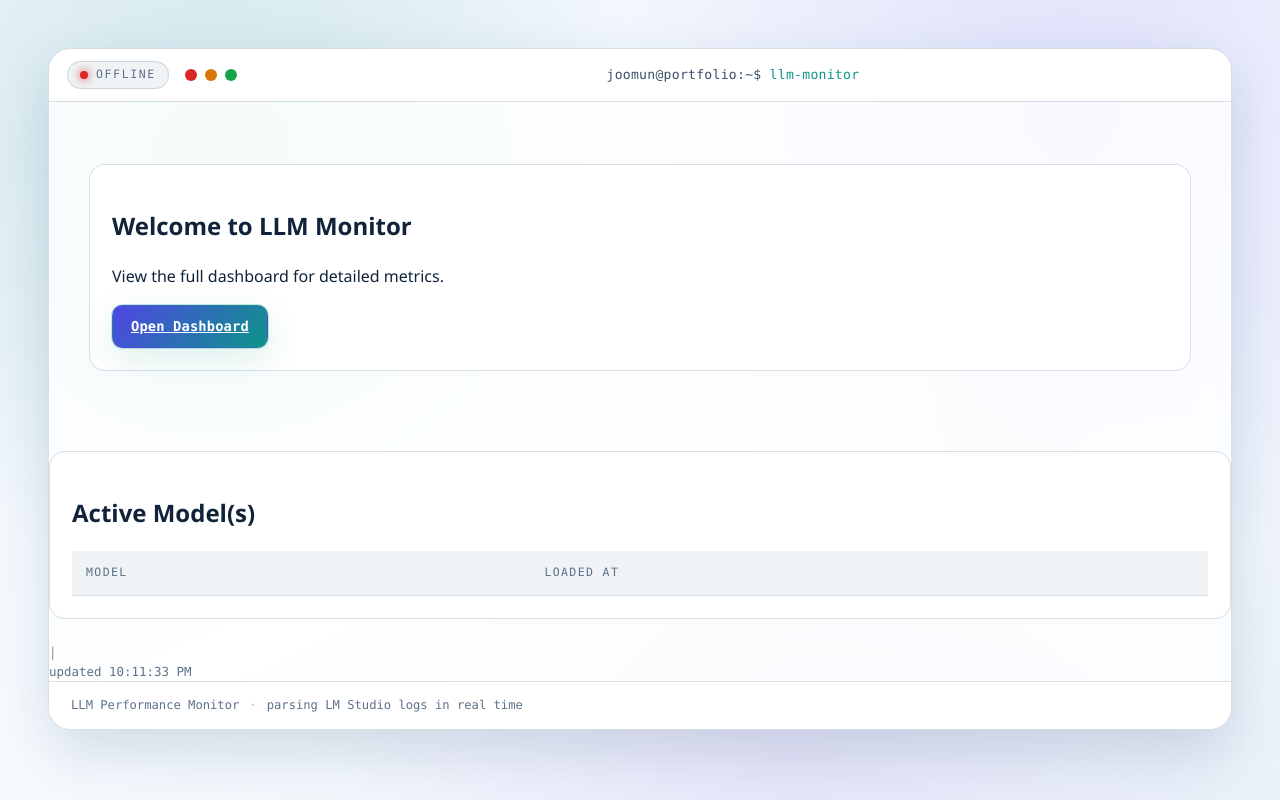
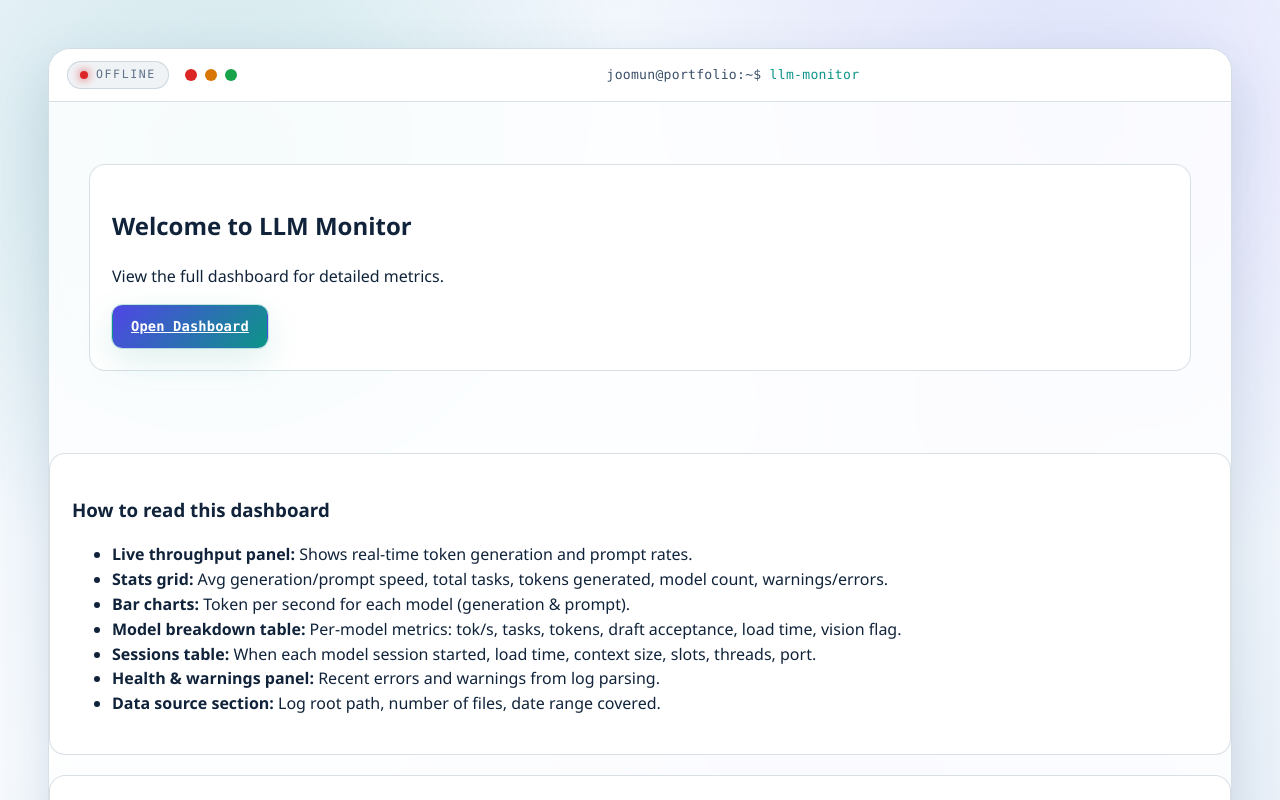
Before and after one commit to joomun/analysis-of-local-llm, a website: page Node Interface/public/index.html in a window 1280 px wide. Shown: the top 800 px of the page. Drawn offline with Linux system fonts and the light colour scheme; no server answers.

Commit message:
Add manual how-to read dashboard on homepage

```diff
--- a/Node Interface/public/index.html
+++ b/Node Interface/public/index.html
@@ -25,6 +25,19 @@
       <p>View the full dashboard for detailed metrics.</p>
       <a href="/dashboard.html" class="btn btn-primary">Open Dashboard</a>
       </div>
+    </div>
+
+    <div class="panel" style="margin-bottom:20px;">
+      <h3>How to read this dashboard</h3>
+      <ul>
+        <li><strong>Live throughput panel:</strong> Shows real‑time token generation and prompt rates.</li>
+        <li><strong>Stats grid:</strong> Avg generation/prompt speed, total tasks, tokens generated, model count, warnings/errors.</li>
+        <li><strong>Bar charts:</strong> Token per second for each model (generation & prompt).</li>
+        <li><strong>Model breakdown table:</strong> Per‑model metrics: tok/s, tasks, tokens, draft acceptance, load time, vision flag.</li>
+        <li><strong>Sessions table:</strong> When each model session started, load time, context size, slots, threads, port.</li>
+        <li><strong>Health & warnings panel:</strong> Recent errors and warnings from log parsing.</li>
+        <li><strong>Data source section:</strong> Log root path, number of files, date range covered.</li>
+      </ul>
     </div>
 
     <!-- Active Models List -->
```
